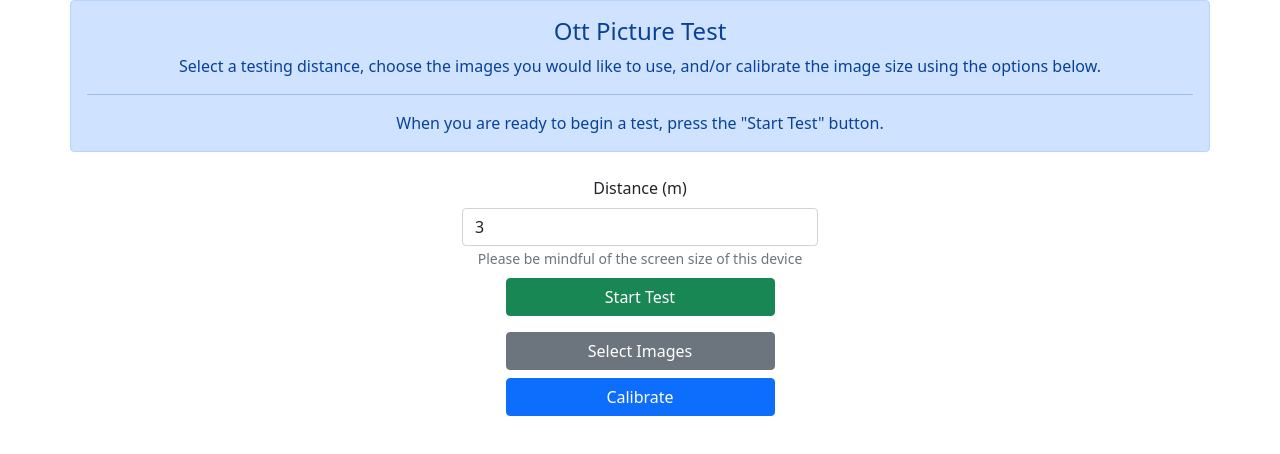
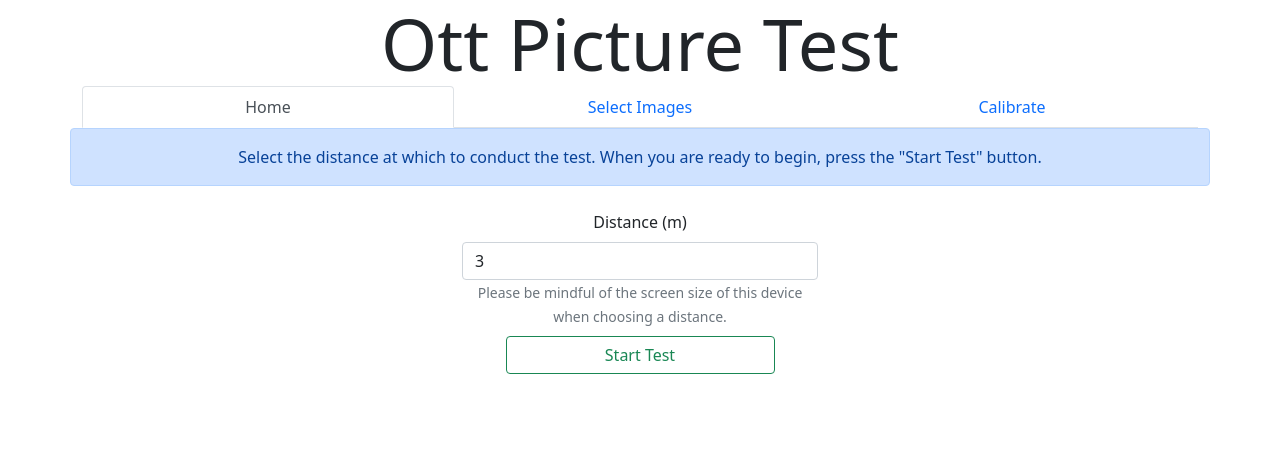
Before and after one commit to GreenPandaStudios/ott-picture-test, a React (Create React App) app: page / in a window 1280 px wide. Shown: the top 454 px of the page. Built offline with nearby package versions, Linux system fonts and the light colour scheme.

Commit message:
Much Cleaner UI

```diff
--- a/src/App.tsx
+++ b/src/App.tsx
@@ -7,12 +7,14 @@ import { TestView } from "./views/TestView";
 import { Redirector } from "./components/Redirector";
 import { ImageSelector } from "./views/ImageSelector";
 import { CalibrationView } from "./views/CalibrationView";
+import { NavBar } from "./components/NavBar";
 import Pages from "./Pages";
 import "./App.css";
 
 function App() {
   return (
     <div className="App">
+      <NavBar />
       <Redirector>
         <Routes>
           <Route path={Pages.Home} element={<HomeView />} />
--- /dev/null
+++ b/src/components/NavBar.tsx
@@ -0,0 +1,44 @@
+import { Nav, Container, Row, Col } from "react-bootstrap";
+import React from "react";
+import Pages from "../Pages";
+import { selectPage, setPage } from "../reducers/redirectorReducer";
+import { useAppSelector, useAppDispatch } from "../store";
+
+export const NavBar = () => {
+  const dispatch = useAppDispatch();
+  const curPage = useAppSelector(selectPage);
+  interface pagePair {
+    name: string;
+    path: string;
+  }
+  const navPages = [
+    { name: "Home", path: Pages.Home } as pagePair,
+    { name: "Select Images", path: Pages.ImageSelect } as pagePair,
+    { name: "Calibrate", path: Pages.Calibrate } as pagePair,
+  ];
+  return curPage === Pages.Test ? null : (
+    <Container>
+      <Row>
+        <Col className="display-2">Ott Picture Test</Col>
+      </Row>
+      <Row>
+        <Col>
+          <Nav justify variant="tabs" defaultActiveKey="/home">
+            {navPages.map((page: pagePair) => {
+              return (
+                <Nav.Item>
+                  <Nav.Link
+                    active={page.path === curPage}
+                    onClick={() => dispatch(setPage(page.path))}
+                  >
+                    {page.name}
+                  </Nav.Link>
+                </Nav.Item>
+              );
+            })}
+          </Nav>
+        </Col>
+      </Row>
+    </Container>
+  );
+};
--- a/src/reducers/calibrationReducer.ts
+++ b/src/reducers/calibrationReducer.ts
@@ -37,6 +37,7 @@ export const calibrateSlice = createSlice({
   initialState,
   reducers: {
     setScale: (state, action: PayloadAction<number>) => {
+      if (action.payload < 0) return;
       state.Scale = action.payload;
 
       state.DPM =
--- a/src/views/CalibrationView.tsx
+++ b/src/views/CalibrationView.tsx
@@ -15,7 +15,7 @@ export const CalibrationView = () => {
   const DPM = useAppSelector(selectDPM);
   const Scale = useAppSelector(selectScale);
   return (
-    <>
+    <Container>
       <Row>
         <Alert>
           Place a real quarter on the screen and resize the image until it is
@@ -24,16 +24,25 @@ export const CalibrationView = () => {
       </Row>
 
       <Row className="mb-2">
-        <Col>
+        <Col className="d-grid gap-2">
           <Button
-            className="w-50"
-            variant="secondary"
+            size="lg"
+            variant="outline-dark"
+            onClick={() => dispatch(setScale(Scale - 0.015))}
+          >
+            Make Much Smaller
+          </Button>
+        </Col>
+        <Col className="d-grid gap-4">
+          <Button
+            size="sm"
+            variant="outline-dark"
             onClick={() => dispatch(setScale(Scale - 0.0015))}
           >
             Make Smaller
           </Button>
         </Col>
-        <Col>
+        <Col className="mb-2">
           <Container>
             <img
               src={curimg.imagePath}
@@ -42,27 +51,25 @@ export const CalibrationView = () => {
             ></img>
           </Container>
         </Col>
-        <Col>
+        <Col className="d-grid gap-4">
           <Button
-            className="w-50"
-            variant="secondary"
+            size="sm"
+            variant="outline-dark"
             onClick={() => dispatch(setScale(Scale + 0.0015))}
           >
             Make Bigger
           </Button>
         </Col>
-      </Row>
-      <Row className="mb-2">
-        <Col className="mb-2">
+        <Col className="d-grid gap-2">
           <Button
-            className="w-25"
-            onClick={() => dispatch(setPage(Pages.Home))}
-            variant="success"
+            size="lg"
+            variant="outline-dark"
+            onClick={() => dispatch(setScale(Scale + 0.015))}
           >
-            Looks Good!
+            Make Much Bigger
           </Button>
         </Col>
       </Row>
-    </>
+    </Container>
   );
 };
--- a/src/views/HomeView.tsx
+++ b/src/views/HomeView.tsx
@@ -22,14 +22,9 @@ export const HomeView = () => {
     <Container>
       <Row className="mb-2">
         <Alert className=" w-100" variant="primary">
-          <Alert.Heading>Ott Picture Test</Alert.Heading>
-          <p>
-            Select a testing distance, choose the images you would like to use,
-            and/or calibrate the image size using the options below.
-          </p>
-          <hr />
           <p className="mb-0">
-            When you are ready to begin a test, press the "Start Test" button.
+            Select the distance at which to conduct the test. When you are ready
+            to begin, press the "Start Test" button.
           </p>
         </Alert>
       </Row>
@@ -50,7 +45,8 @@ export const HomeView = () => {
                   onChange={(e) => setLocalDist(Number(e.target.value))}
                 />
                 <Form.Text className="text-muted">
-                  Please be mindful of the screen size of this device
+                  Please be mindful of the screen size of this device when
+                  choosing a distance.
                 </Form.Text>
               </Col>
               <Col></Col>
@@ -58,34 +54,13 @@ export const HomeView = () => {
           </Form.Group>
           <Row className="m-2 align-middle">
             <Col>
-              <Button className="w-25" type="submit" variant="success">
+              <Button className="w-25" type="submit" variant="outline-success">
                 Start Test
               </Button>
             </Col>
           </Row>
         </Form>
       </Row>
-      <Row className="m-2">
-        <Col>
-          <Button
-            className="w-25"
-            variant="secondary"
-            onClick={() => dispatch(setPage(Pages.ImageSelect))}
-          >
-            Select Images
-          </Button>
-        </Col>
-      </Row>
-      <Row className="m-2">
-        <Col>
-          <Button
-            className="w-25"
-            onClick={() => dispatch(setPage(Pages.Calibrate))}
-          >
-            Calibrate
-          </Button>
-        </Col>
-      </Row>
     </Container>
   );
 };
--- a/src/views/ImageSelector.tsx
+++ b/src/views/ImageSelector.tsx
@@ -25,41 +25,51 @@ export const ImageSelector = () => {
   }
   return (
     <Container>
-      <Row className="mb-2">
+      <Row>
         <Alert className=" w-100" variant="primary">
-          <Alert.Heading>Ott Picture Test</Alert.Heading>
-          <p>Select the images you would like to be used during a test.</p>
+          <p className="mb-0">
+            Select the images you would like to be used during a test.
+          </p>
         </Alert>
       </Row>
-      <Row className="mb-2">
-        <Col className="mb-2">
-          <Button
-            className="w-25"
-            onClick={() => dispatch(setPage(Pages.Home))}
-            variant="secondary"
-          >
-            Home
-          </Button>
-        </Col>
-      </Row>
+
       <Form>
         {Images.map((image: ImageData) => (
           <Row key={image.path}>
             <Col>
               <Container>
-                <img src={image.path}></img>
+                <img src={image.path} height="128px" width="128px"></img>
               </Container>
-            </Col>
+              <Row className="mb-2">
                 <Col>
                   <Form.Check
+                    className="display-6"
                     type="switch"
                     checked={imageIsEnabled(image)}
                     onChange={(e) => {
                       dispatch(
-                    e.target.checked ? enableImage(image) : disableImage(image)
+                        e.target.checked
+                          ? enableImage(image)
+                          : disableImage(image)
                       );
                     }}
                   />
+                </Col>
+              </Row>
+              <Row className="mb-2">
+                <Col>
+                  <Alert
+                    className="display-6"
+                    variant={imageIsEnabled(image) ? "success" : "danger"}
+                  >
+                    {(imageIsEnabled(image) ? "Use " : "Do not use ") +
+                      "the " +
+                      image.name +
+                      " image."}
+                  </Alert>
+                </Col>
+              </Row>
+              <hr></hr>
             </Col>
           </Row>
         ))}
--- a/src/views/ResultsView.tsx
+++ b/src/views/ResultsView.tsx
@@ -17,6 +17,8 @@ export const ResultsView = () => {
       <Row>
         <Col>
           <Button
+            className="w-75"
+            variant="outline-dark"
             onClick={() => {
               dispatch(setPage(Pages.Home));
             }}
--- a/src/views/TestView.tsx
+++ b/src/views/TestView.tsx
@@ -86,8 +86,8 @@ export const TestView = () => {
           <Row>
             <Col>
               <Button
-                className="w-75"
-                variant="danger"
+                className="w-50"
+                variant="outline-danger"
                 size="lg"
                 onClick={() => {
                   if (!answeredNo) {
@@ -107,8 +107,8 @@ export const TestView = () => {
             <Col />
             <Col>
               <Button
-                className="w-75"
-                variant="success"
+                className="w-50"
+                variant="outline-success"
                 size="lg"
                 onClick={() => {
                   getNewRandomImage();
@@ -133,11 +133,11 @@ export const TestView = () => {
           <Row>
             <Col>
               <Button
-                variant="secondary"
-                className="w-100 mt-2"
+                variant="outline-dark"
+                className="w-25 mt-2"
                 onClick={() => dispatch(setPage(Pages.Home))}
               >
-                {"<"}Back
+                Cancel Test
               </Button>
             </Col>
           </Row>
```
Lines whose indentation alone changed are shown as unchanged.
